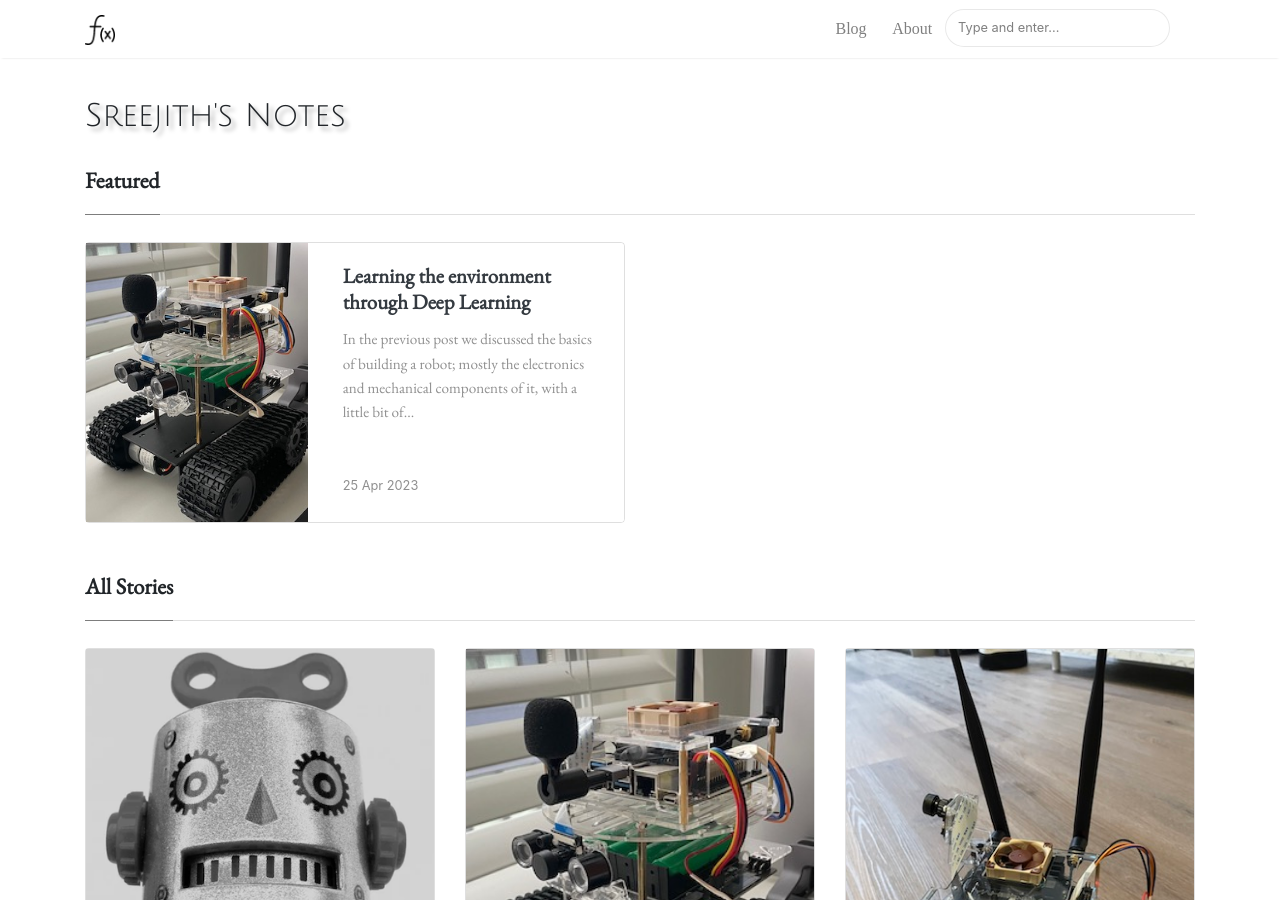
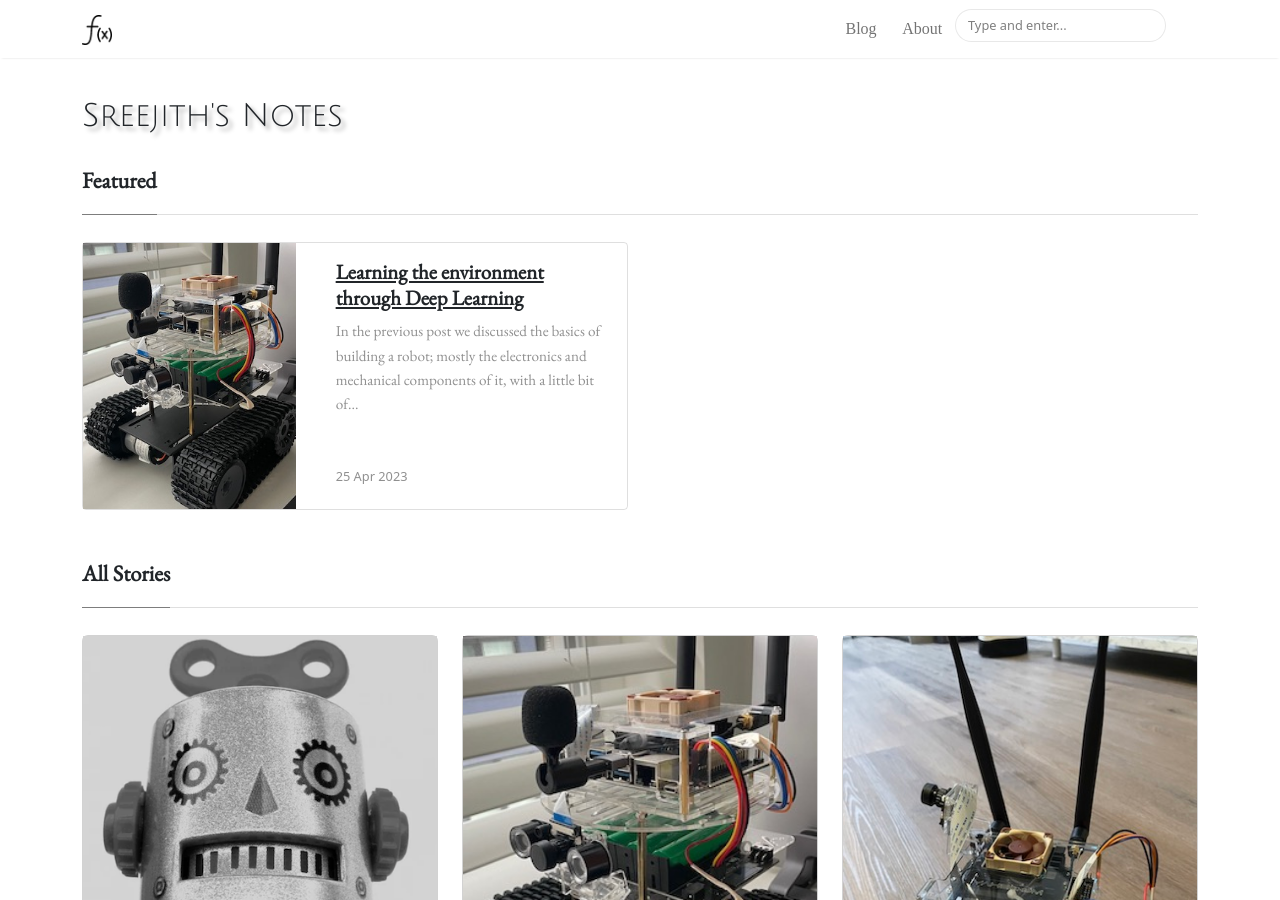
Before and after one commit to darthMaulJr/darthmauljr.github.io, a Jekyll site: the page built from index.html, in a window 1280 px wide and 900 px high. Built offline with Jekyll 4.4.1, drawn with Linux system fonts in a browser that asks for light colours; nearby versions of some CDN libraries; some web fonts are replaced; the list of posts is cut into pages by our own code.

Commit message:
update bootstrap

```diff
--- a/_layouts/default.html
+++ b/_layouts/default.html
@@ -10,10 +10,12 @@
 
     {% seo %}
 
-    <link rel="stylesheet" href="https://stackpath.bootstrapcdn.com/bootstrap/4.1.3/css/bootstrap.min.css" integrity="sha384-MCw98/SFnGE8fJT3GXwEOngsV7Zt27NXFoaoApmYm81iuXoPkFOJwJ8ERdknLPMO" crossorigin="anonymous">
+    <!-- <link rel="stylesheet" href="https://stackpath.bootstrapcdn.com/bootstrap/4.1.3/css/bootstrap.min.css" integrity="sha384-MCw98/SFnGE8fJT3GXwEOngsV7Zt27NXFoaoApmYm81iuXoPkFOJwJ8ERdknLPMO" crossorigin="anonymous"> -->
+
+    <link href="https://cdn.jsdelivr.net/npm/bootstrap@5.2.3/dist/css/bootstrap.min.css" rel="stylesheet" integrity="sha384-rbsA2VBKQhggwzxH7pPCaAqO46MgnOM80zW1RWuH61DGLwZJEdK2Kadq2F9CUG65" crossorigin="anonymous">
+
 
     <link href="{{ site.baseurl }}/assets/css/screen.css" rel="stylesheet">
-
     <link href="{{ site.baseurl }}/assets/css/main.css" rel="stylesheet">
 
     <script src="{{ site.baseurl }}/assets/js/jquery.min.js"></script>
@@ -58,7 +60,7 @@
           <span class="navbar-toggler-icon"></span>
         </button>
 
-        <div class="collapse navbar-collapse" id="navbarMediumish">
+        <div class="collapse navbar-collapse justify-content-end" id="navbarMediumish">
 
           <!-- Begin Menu -->
 
```
Also changed, not shown: 3 other files.
